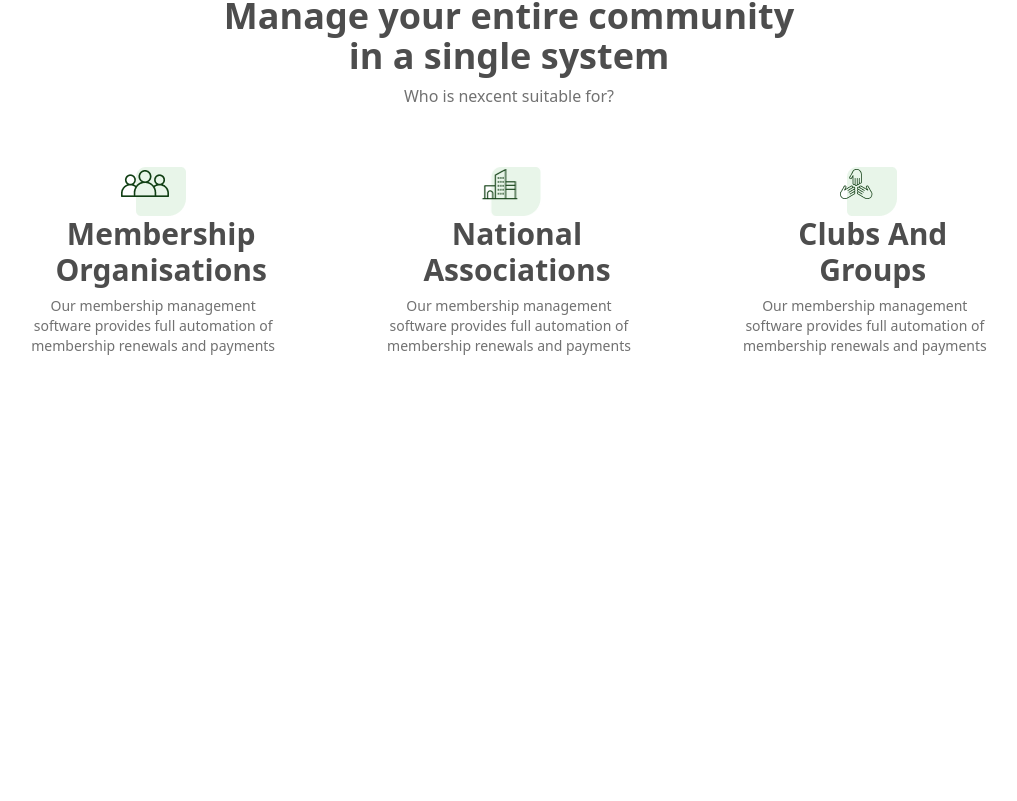
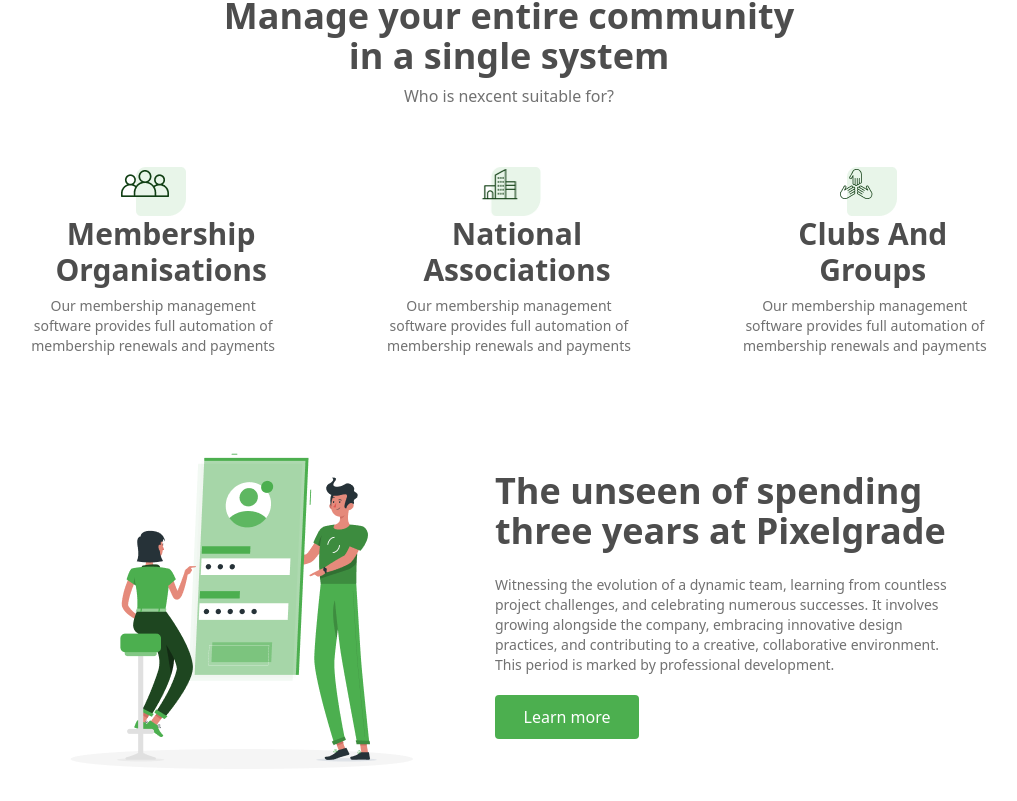
Before and after one commit to Janeibeh/nexcent, a Next.js app: page / in a window 1280 px wide. Shown: the part 856-1657 px from the top of the page, without its empty margins (131-1148 px from the left). Before the commit the page ends 1244 px from the top, so only its background shows below. Built offline with nearby package versions, Linux system fonts and the light colour scheme.

Commit message:
Added PixelGrade Component to Body

```diff
--- /dev/null
+++ b/src/components/Body/PixelGrade.tsx
@@ -0,0 +1,30 @@
+import React from 'react'
+import Image from 'next/image';
+import pixelpic from '@images/herosecondimage.png';
+
+const PixelGrade = () => {
+    return (
+    <>
+        <div className=''>
+            <div className='flex items-center justify-center container mx-auto  px-10 lg:px-6 gap-8 mr-6'>
+                <Image src={pixelpic} alt="pixelpic" width= {442} height= {433} className='hidden lg:flex  ml-32'  />
+                <div className='hidden lg:flex flex-col w-9/12 '>
+                    <p className="font-semibold  text-gray text-4xl w-9/12 ">The unseen of spending three years at Pixelgrade</p>
+                    <br/>
+                    <p className='w-9/12 text-grey font-normal text-sm '> Witnessing the evolution of a dynamic team, learning from countless project challenges, and celebrating numerous successes. It involves growing alongside the company, embracing innovative design practices, and contributing to a creative, collaborative environment. This period is marked by professional development.</p>
+                    <button className='bg-lemon text-white  h-11 w-36 rounded lg:ml-0 ml-24 mt-5 '>Learn more</button>
+                </div>
+                <div className='flex flex-col items-center justify-center container mx-auto px-6 lg:hidden font-semibold  text-gray  text-[1.4rem]'>
+                    <p>The unseen of spending three years at Pixelgrade</p>
+                    <p className='font-normal text-sm text-grey mt-2 '>Witnessing the evolution of a dynamic team, learning from countless project challenges, and celebrating numerous successes. It involves growing alongside the company, embracing innovative design practices, and contributing to a creative, collaborative environment.</p>
+                </div>
+            </div>
+            <button className='bg-lemon text-white  h-11 w-32 rounded lg:hidden ml-28 mt-5 '>Learn More</button>
+
+        </div>
+
+    </>
+    )
+}
+
+export default PixelGrade
--- a/src/pages/index.tsx
+++ b/src/pages/index.tsx
@@ -2,6 +2,7 @@
 import Header from '@/components/header-component/Header'
 import HeroCarouselComponent from '@/components/hero-component/HeroCarouselComponent'
 import Client from '@/components/Client'
+import PixelGrade from '@/components/Body/PixelGrade'
 
 
 
@@ -11,6 +12,7 @@
         <Header/>
         <HeroCarouselComponent />
         <Client/>
+        <PixelGrade/>
 
 
     </>
```
